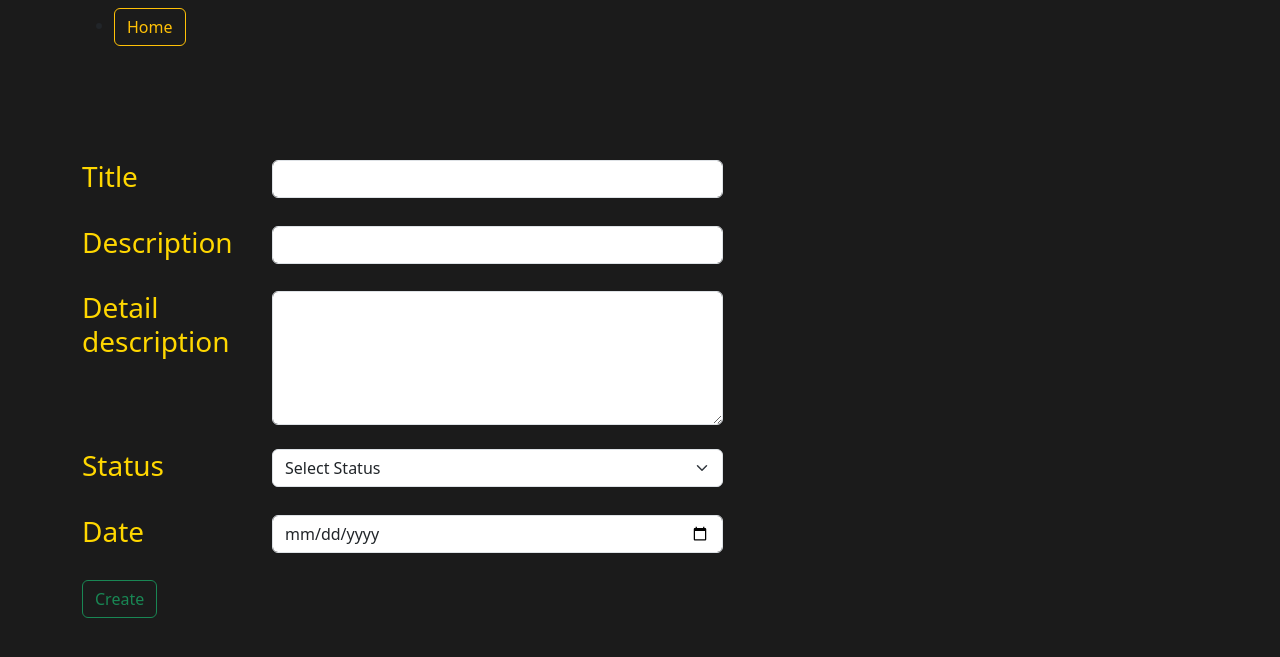
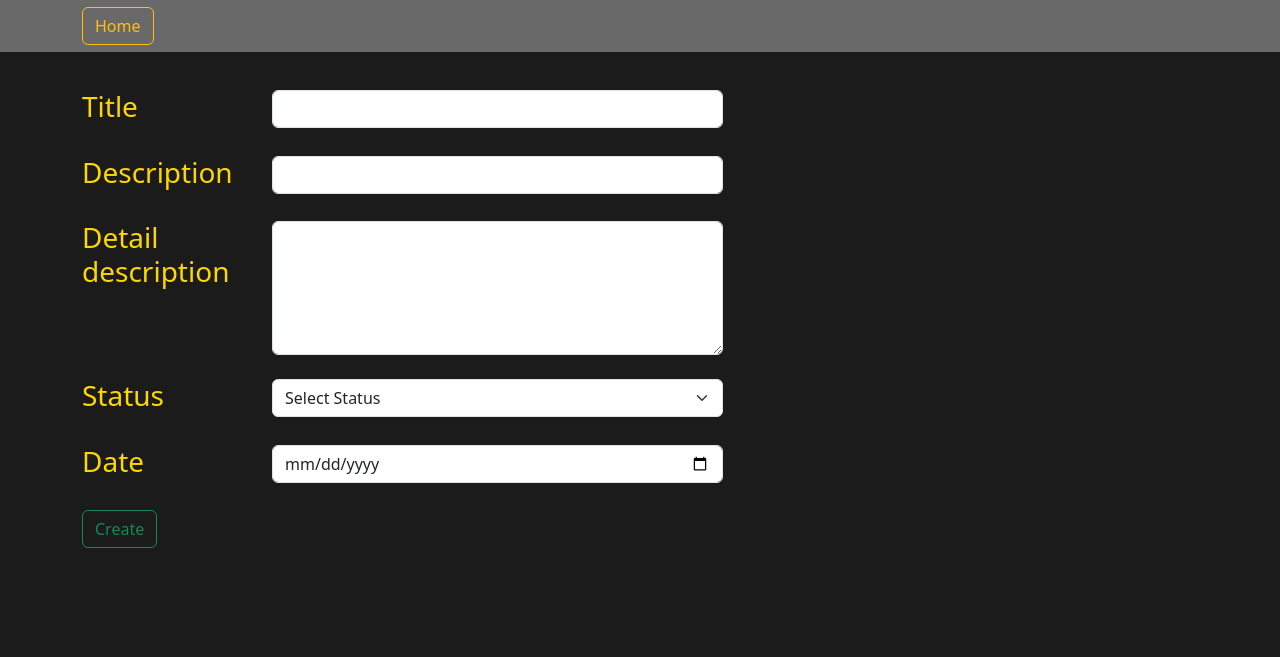
Before and after one commit to Sula19/homework_53_roziyev_sultan, a Django app: page /add_view/ in a window 1280 px wide. Shown: the top 657 px of the page. Run offline with Django 4.2, Linux system fonts and the light colour scheme.

Commit message:
Изменил стили

```diff
--- a/core/static/css/style.css
+++ b/core/static/css/style.css
@@ -1,5 +1,6 @@
 body {
     background: #1b1b1b;
+    margin-top: 60px;
 }
 h1 {
     color: goldenrod;
@@ -12,3 +13,27 @@ h3 {
 h4 {
     color: goldenrod;
 }
+.navbar {
+    display: block;
+    background: dimgrey;
+    position: fixed;
+    top: 0;
+    right: 0;
+    left: 0;
+    font-size: 0;
+    box-sizing: border-box;
+    padding: 7px 30px;
+}
+.menu {
+    font-size: 14px;
+    line-height: 1;
+    padding: 0;
+    margin: 0;
+    display: inline-block;
+    color: #fffee8;
+}
+.menu li {
+
+    display: inline-block;
+
+}
```
